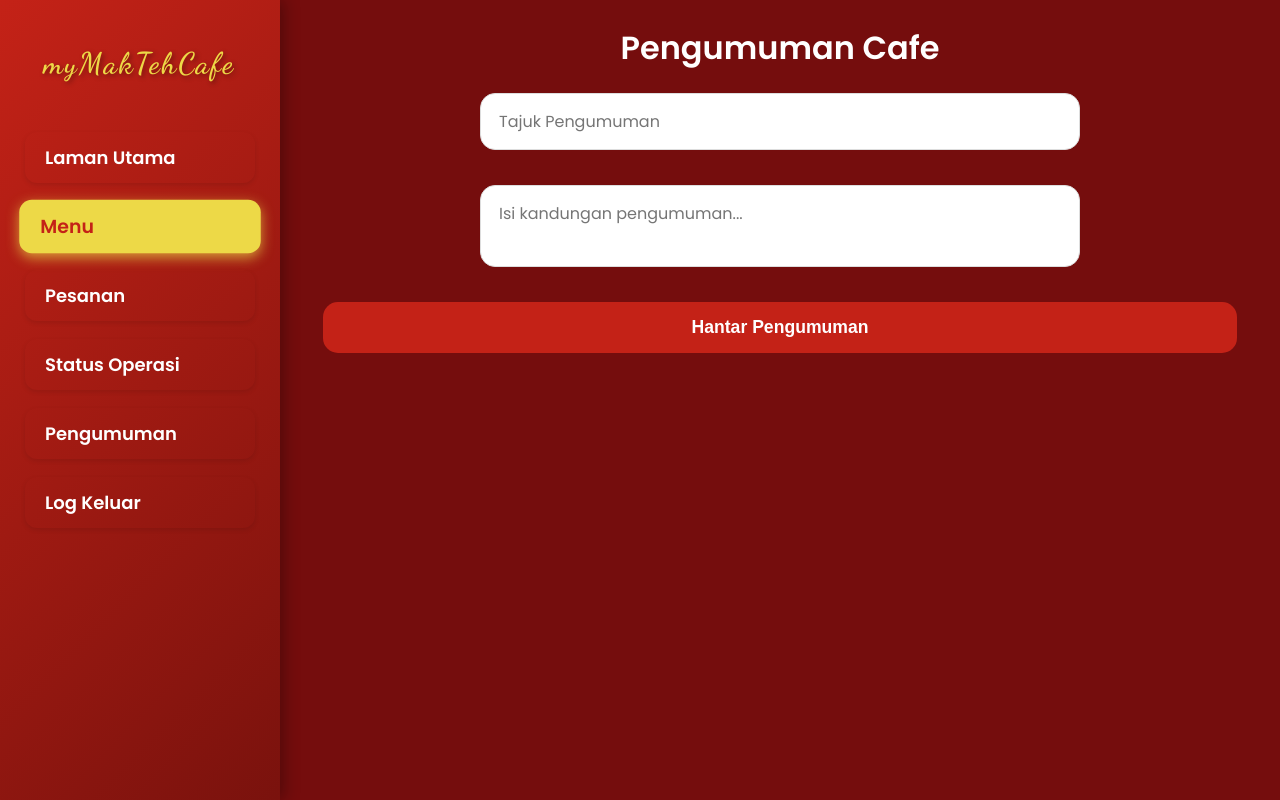
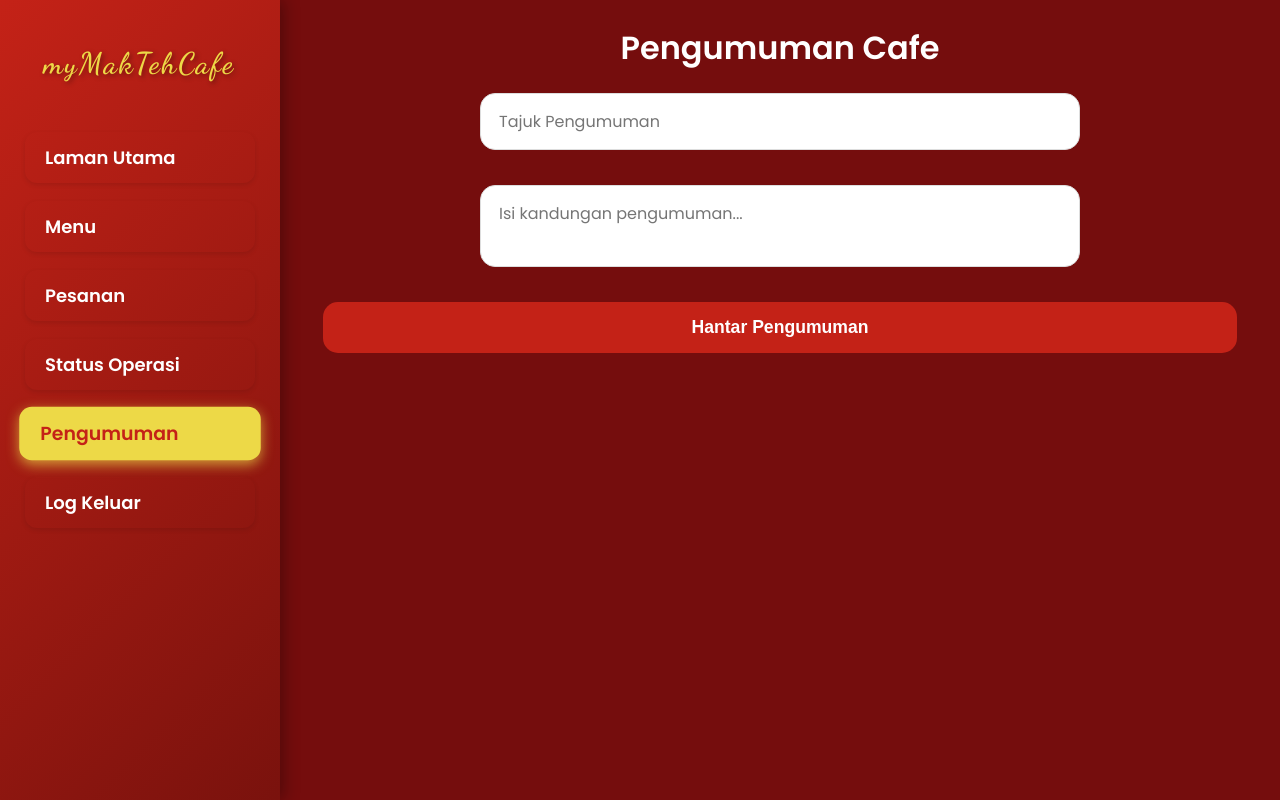
Before and after one commit to NurSyuhadaaa/myMakTehCafe, a website: page announcement.html in a window 1280 px wide. Drawn offline with Linux system fonts and the light colour scheme; some packages are replaced by stand-ins of ours; no server answers; a script that the page names is missing.

Commit message:
Kemas kini announcement.html

```diff
--- a/announcement.html
+++ b/announcement.html
@@ -15,10 +15,10 @@
   <div class="logo"><h2>myMakTehCafe</h2></div>
   <ul>
     <li><a href="dashboard.html">Laman Utama</a></li>
-    <li><a href="menu.html" class="active">Menu</a></li>
+    <li><a href="menu.html">Menu</a></li>
     <li><a href="order.html">Pesanan</a></li>
     <li><a href="status.html">Status Operasi</a></li>
-    <li><a href="announcement.html">Pengumuman</a></li>
+    <li><a href="announcement.html" class="active">Pengumuman</a></li>
     <li><a href="#" onclick="logout()">Log Keluar</a></li>
   </ul>
 
```
